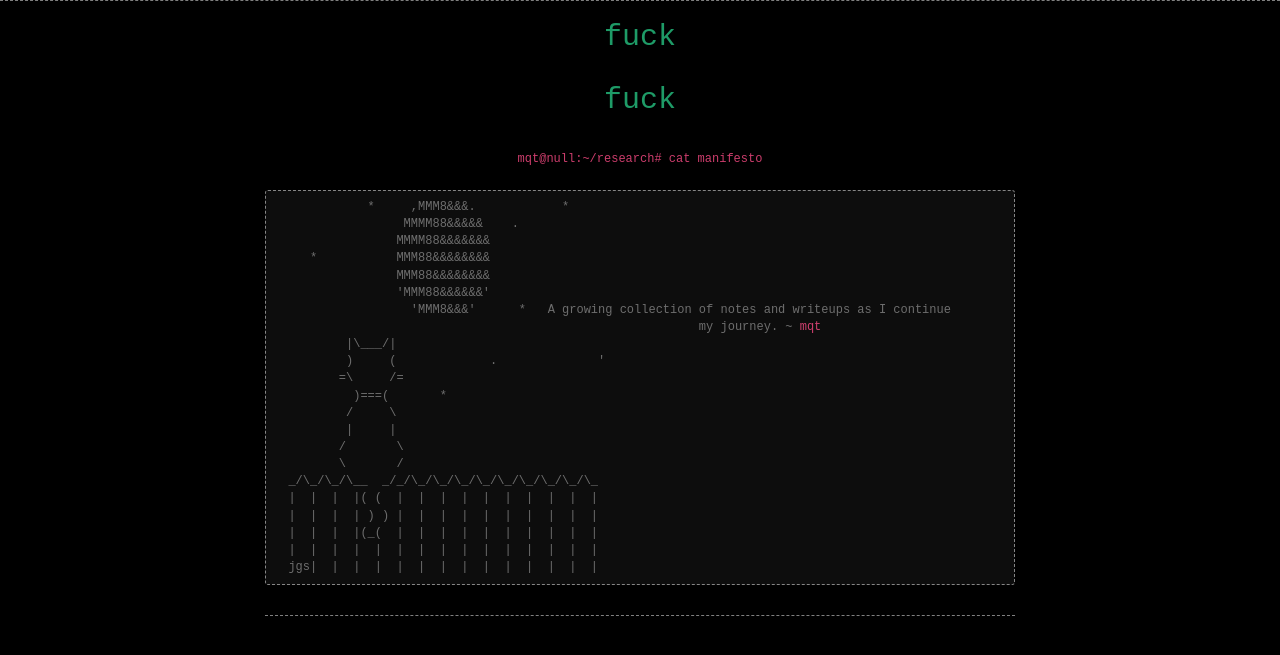
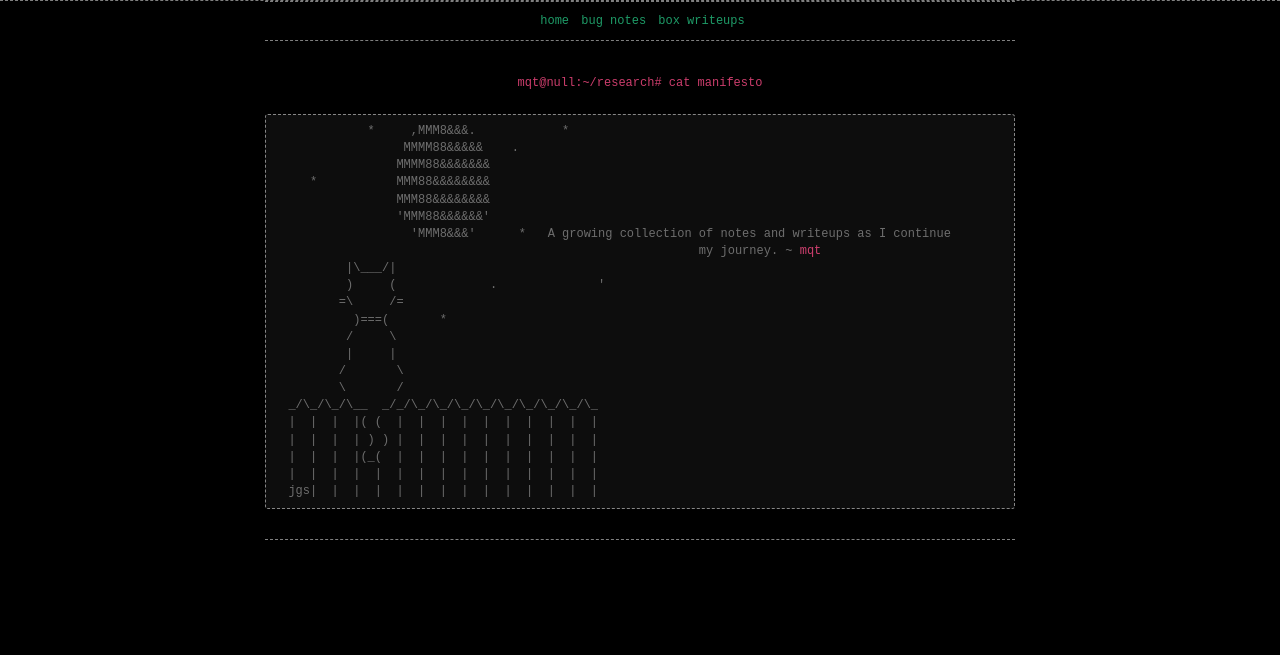
Before and after one commit to ch4n3l/ch4n3l.github.io, a Jekyll site: the page built from index.md, in a window 1280 px wide. Shown: the top 655 px of the page. Built offline with Jekyll 4.4.1, drawn with Linux system fonts in a browser that asks for light colours.

Commit message:
found the dupe

```diff
--- a/_includes/head.html
+++ b/_includes/head.html
@@ -16,7 +16,6 @@
           <script src="https://oss.maxcdn.com/html5shiv/3.7.2/html5shiv.min.js"></script>
           <script src="https://oss.maxcdn.com/respond/1.4.2/respond.min.js"></script>
         <![endif]-->
-    {% include header.html %}
     {% include analytics.html %}
 
     <link rel="shortcut icon" href="{{ site.baseurl }}images/favicon.jpg">
--- a/_includes/header.html
+++ b/_includes/header.html
@@ -1 +1,11 @@
-<h2>fuck</h2>
+<div class="row">
+  <div class="col-lg-8 col-lg-offset-2">
+    <div class="menu">
+      <ul>
+          <li><a href="{{ site.baseurl }}/">home</a></li>
+          <li><a href="{{ site.baseurl }}/notes">bug notes</a></li>
+          <li><a href="{{ site.baseurl }}/writeups">box writeups</a></li>
+      </ul>
+    </div>
+  </div>
+</div>
```
